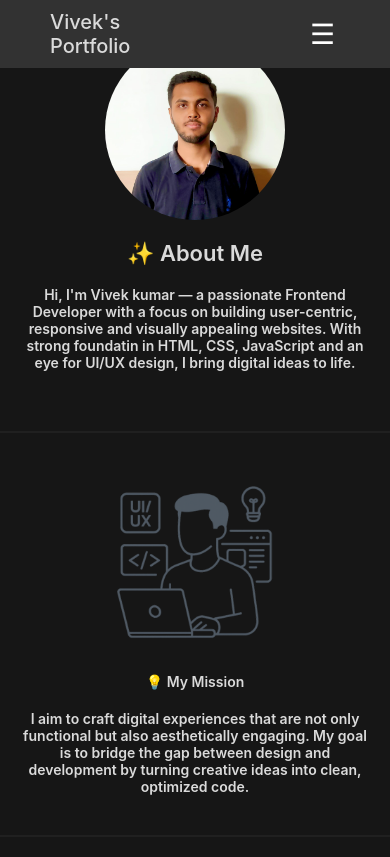
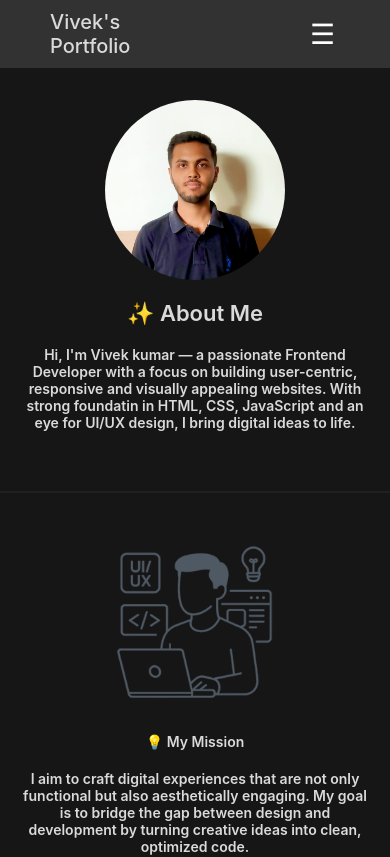
Before and after one commit to vivekkr10/Portfolio, a React (Create React App) app in the folder frontend/: page /about in a window 390 px wide. Shown: the top 857 px of the page. Built offline with nearby package versions, Linux system fonts and the light colour scheme.

Commit message:
correct css

```diff
--- a/frontend/src/css/About.css
+++ b/frontend/src/css/About.css
@@ -191,7 +191,13 @@
 
 @media (max-width: 600px) {
   /* General padding adjustment */
-  #about-me,
+
+  #about-me {
+    padding: 100px 20px 40px 20px;
+    flex-direction: column;
+    text-align: center;
+  }
+
   #mission,
   #tech-stack,
   #learning,
--- a/frontend/src/css/Contact.css
+++ b/frontend/src/css/Contact.css
@@ -3,7 +3,7 @@
   display: flex;
   flex-direction: column;
   align-items: center;
-  padding: 40px 100px;
+  padding: 100px 100px 40px 100px;
   margin: 1rem 0;
   border-radius: 12px;
   border-bottom: 2px solid hsl(0deg 0% 12.55%);
@@ -87,7 +87,7 @@
 /* Responsive Design */
 @media (max-width: 600px) {
   #contact-me {
-    padding: 40px 20px;
+    padding: 100px 20px 40px 20px;
   }
 
   #buttons {
--- a/frontend/src/css/Projects.css
+++ b/frontend/src/css/Projects.css
@@ -85,7 +85,7 @@
 /* ✅ Mobile Responsive Style */
 @media (max-width: 768px) {
   #project {
-    padding: 50px 20px;
+    padding: 100px 20px;
     gap: 30px;
   }
 
```
